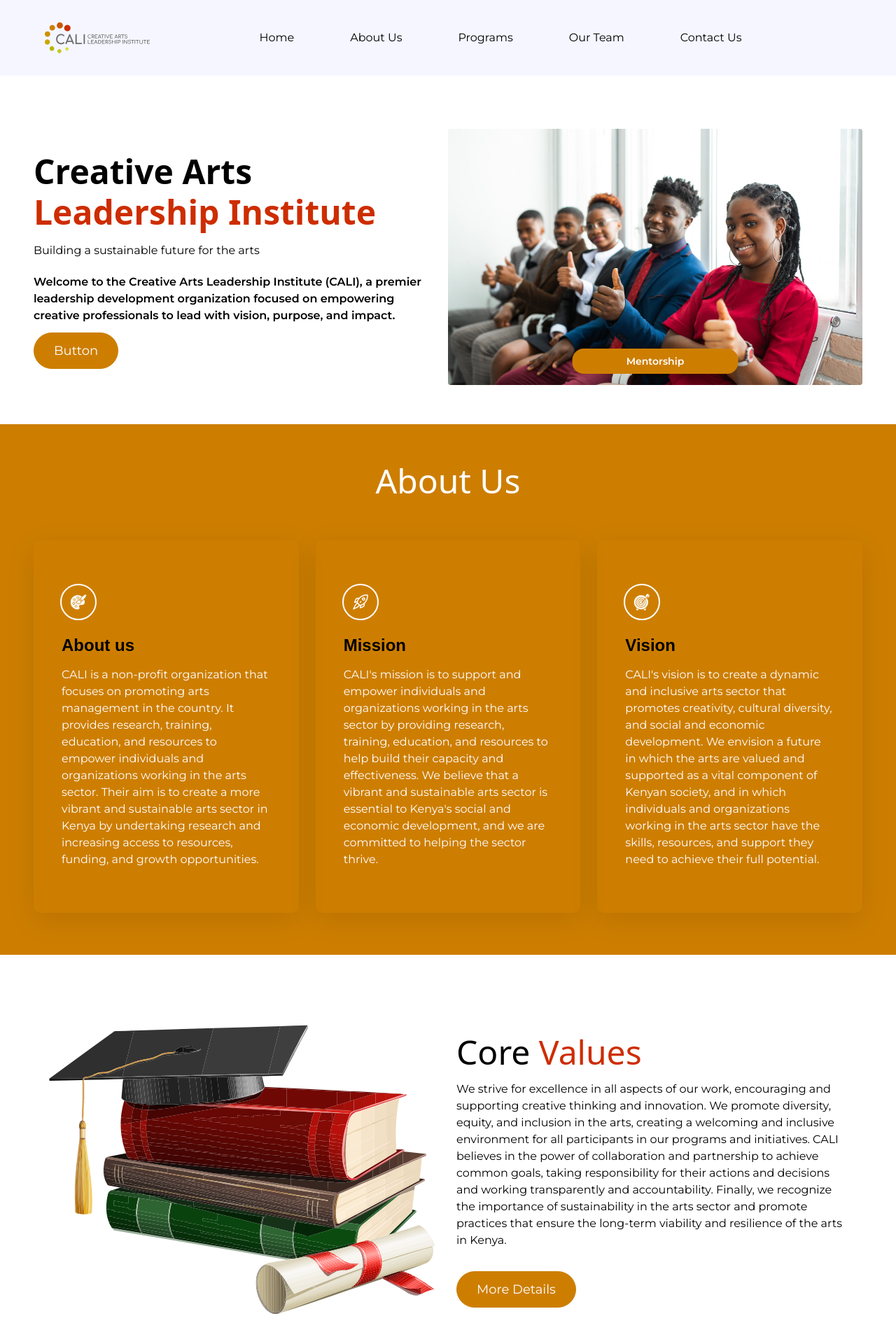
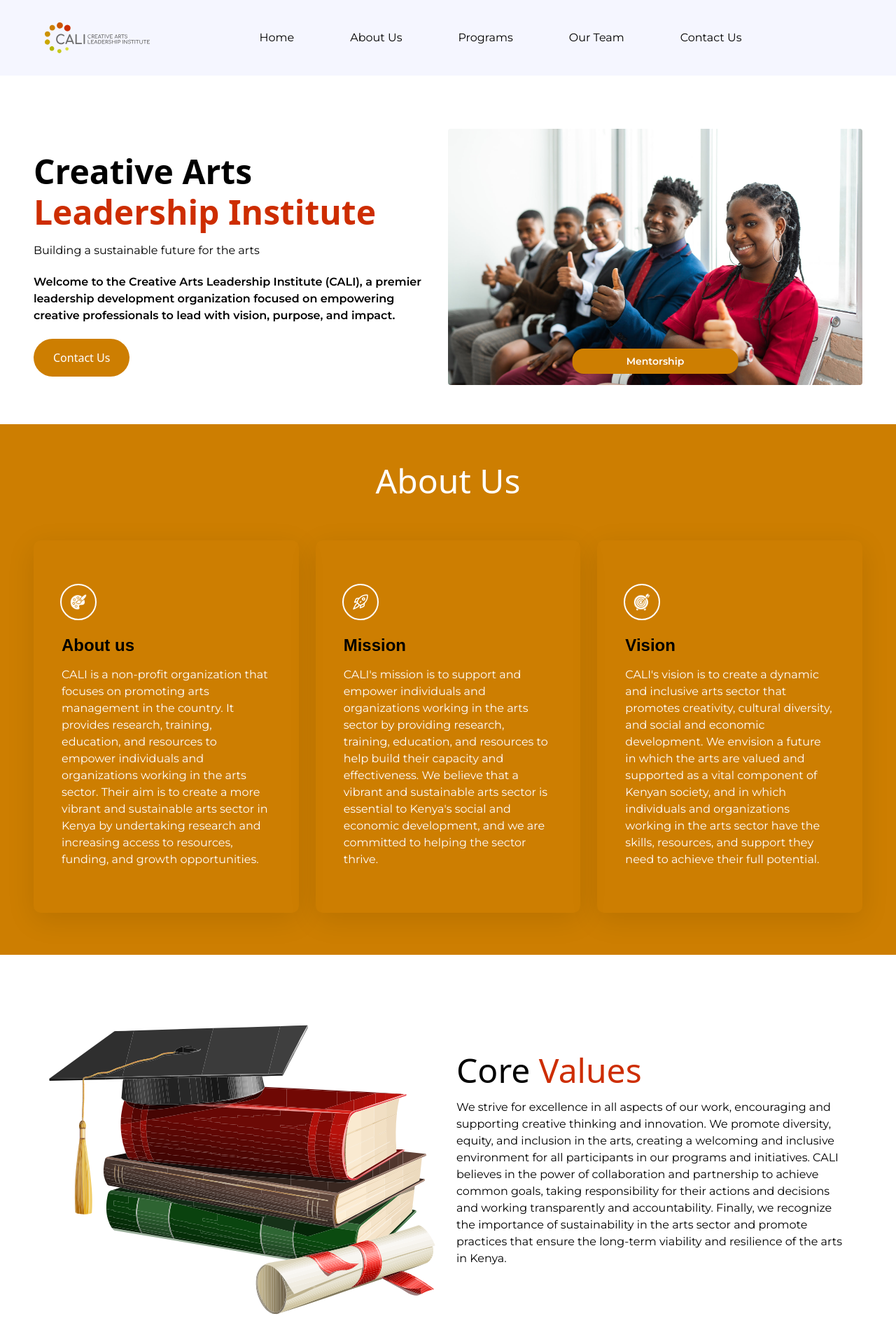
Before and after one commit to Ceasor7/Cali, a React (Vite) app: page / in a window 1280 px wide. Shown: the top 1920 px of the page at 70% size. Built offline with nearby package versions, Linux system fonts and the light colour scheme; a web font is replaced by a local one.

Commit message:
last updates phase 1, hero button, buttons commented

```diff
--- a/src/components/Button.jsx
+++ b/src/components/Button.jsx
@@ -9,7 +9,7 @@ const Button = ({
   return (
 
        <button
-      className={` gap-2 px-7 py-4 border font-montserrat text-lg leading-none transition ease-in-out delay-150 hover:-translate-y-1 hover:scale-110 hover:bg-[#cd2d00] hover:text-white duration-300
+      className={` gap-2 px-7 py-4 border font-montserrat leading-none transition ease-in-out delay-150 hover:-translate-y-1 hover:scale-110 hover:bg-[#cd2d00] hover:text-white duration-300
       ${
         backgroundColor
           ? `${backgroundColor} ${textColor} ${borderColor}`
--- a/src/components/ProgramsCard.jsx
+++ b/src/components/ProgramsCard.jsx
@@ -12,7 +12,7 @@ const ProgramsCard = ({ imgURL, title, feedback }) => {
       />
       <p className="mt-6 font-roboto uppercase text-3xl leading-normal font-medium">{title}</p>
       <p className='my-6'>{feedback}</p>
-      <Button label="More Details"  />
+      {/* <Button label="More Details"  /> */}
 
       </div>
     </div>
--- a/src/sections/CoreValues.jsx
+++ b/src/sections/CoreValues.jsx
@@ -26,7 +26,7 @@ const CoreValues= () => {
 
         </p>
         <div className='mt-8'>
-          <Button label='More Details' />
+          {/* <Button label='More Details' /> */}
         </div>
       </div>
     </section>
--- a/src/sections/Hero.jsx
+++ b/src/sections/Hero.jsx
@@ -1,6 +1,7 @@
 import { useState, useEffect } from 'react';
 import { Button } from '../components';
 import { arrowRight } from '../assets/icons';
+import { Link } from "react-router-dom";
 
 const images = [
   {
@@ -63,13 +64,14 @@ const ImageSlider = () => {
             Building a sustainable future for the arts
           </p>
           <p
-            className="font-montserrat font-semibold text-black text-base leading-6 mt-2 pb-3 pr-5"
+            className="font-montserrat font-semibold text-black text-base leading-6 mt-2 mb-6 pb-3 pr-5"
           >
             Welcome to the Creative Arts Leadership Institute (CALI), a premier leadership development organization focused on empowering creative professionals to lead with vision, purpose, and impact.
           </p>
 
-          <Button label="Button" iconURL={arrowRight} />
-
+          <Link to="/contact" className='text-white bg-[#cd7e01] px-7 py-4 rounded-full'>
+            Contact Us
+          </Link>
 
         </div>
       </div>
```
